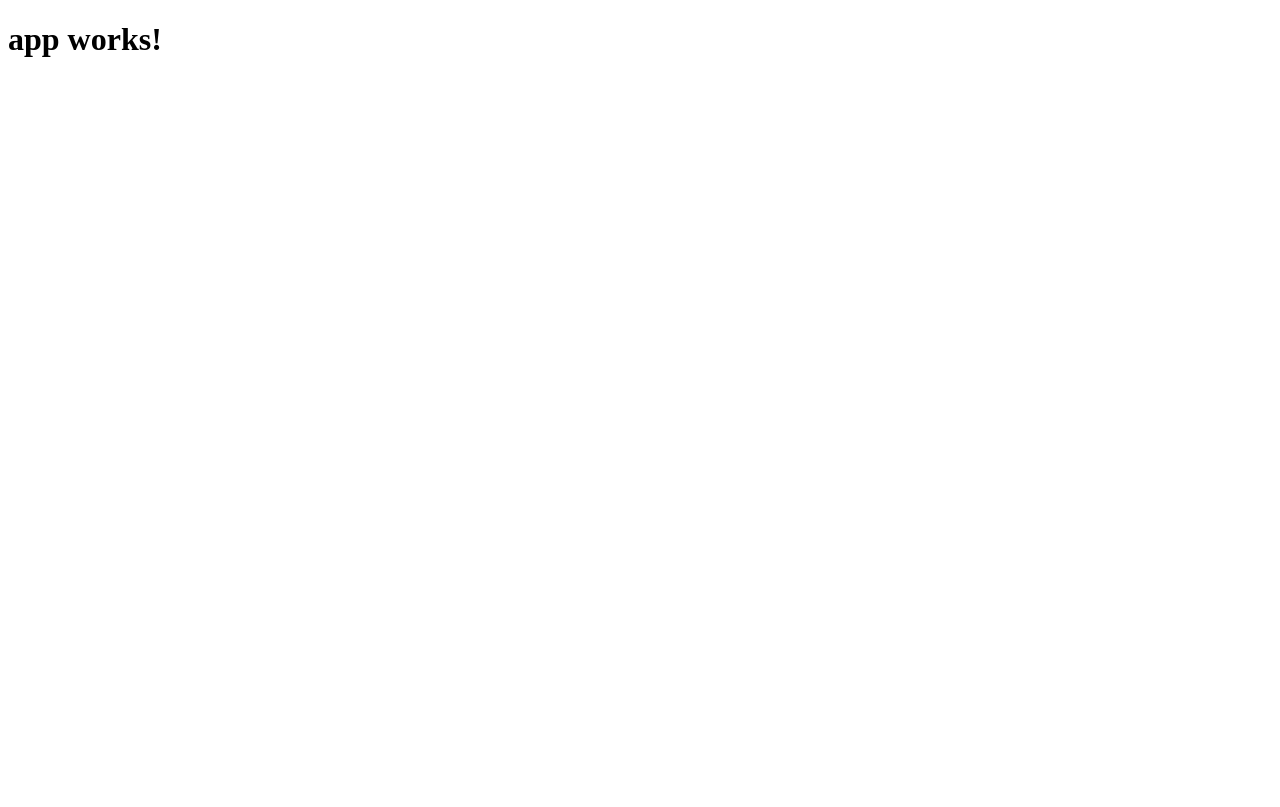
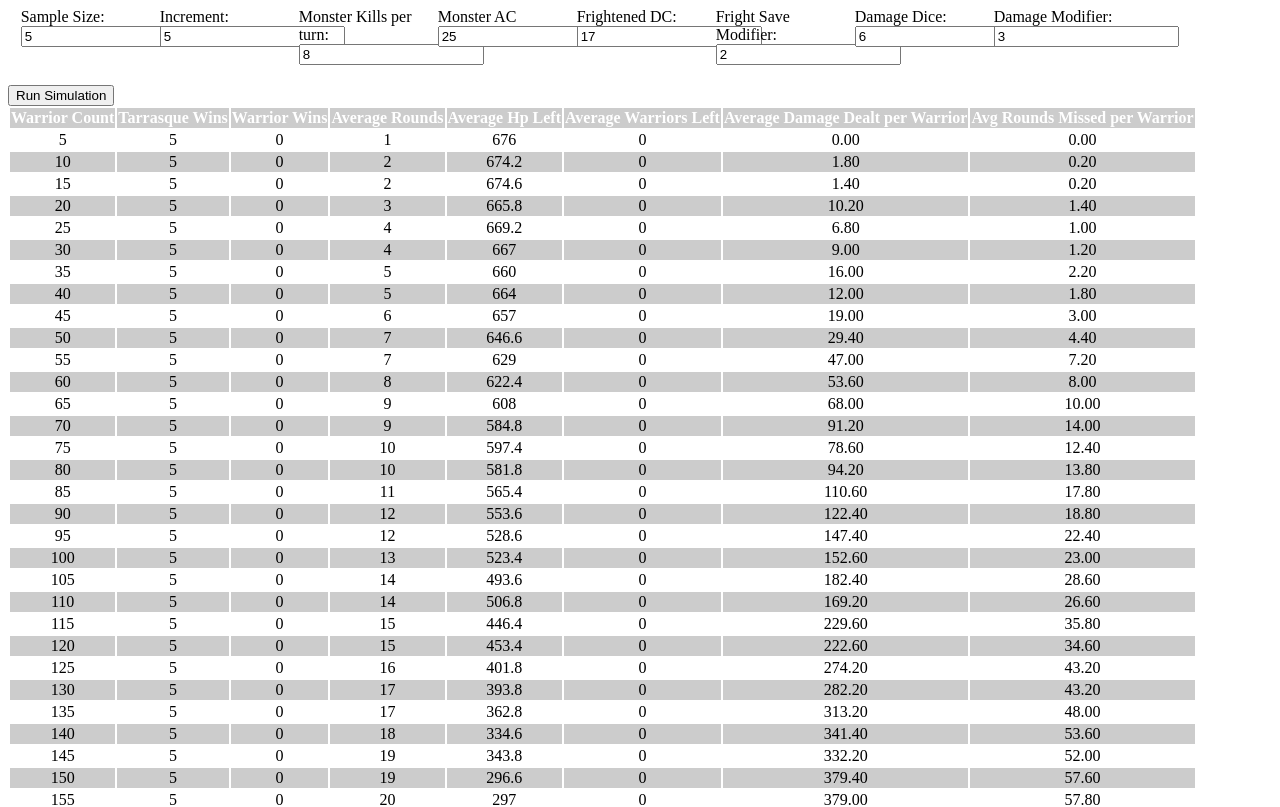
Before and after one commit to paulvmoreau/MeatGrinder, an Angular app: page / in a window 1280 px wide. Shown: the top 807 px of the page. Built offline with nearby package versions, Linux system fonts and the light colour scheme.

Commit message:
html foobar boogaloo

```diff
--- a/src/app/app.component.css
+++ b/src/app/app.component.css
@@ -0,0 +1,23 @@
+thead{
+  color: white;
+  background: #CCC
+}
+
+tr{
+  text-align: center;
+  padding: 15px;
+}
+tr:nth-child(even) {background: #CCC}
+tr:nth-child(odd) {background: #FFF}
+
+.option-container{
+  float:left;
+  width: 10%;
+  margin-left: 1%;
+  margin-bottom: 20px;
+}
+
+.button-container{
+  width: 100%;
+  float: left;
+}
--- a/src/app/app.component.html
+++ b/src/app/app.component.html
@@ -1,3 +1,103 @@
-<h1>
-  {{title}}
-</h1>
+<div class="option-container">
+  Sample Size:
+  <input type="number" name="sample"
+  [(ngModel)]="sampleSize">
+</div>
+<div class="option-container">
+  Increment:
+  <input type="number" name="increment"
+  [(ngModel)]="increment">
+</div>
+<div class="option-container">
+  Monster Kills per turn:
+  <input type="number" name="sample"
+  [(ngModel)]="monsterKillsPerTurn">
+</div>
+<div class="option-container">
+  Monster AC
+  <input type="number" name="sample"
+  [(ngModel)]="monsterAc">
+</div>
+<div class="option-container">
+  Frightened DC:
+  <input type="number" name="sample"
+  [(ngModel)]="frightenedDC">
+</div>
+<div class="option-container">
+  Fright Save Modifier:
+  <input type="number" name="increment"
+  [(ngModel)]="frightSaveModifier">
+</div>
+<div class="option-container">
+  Damage Dice:
+  <input type="number" name="increment"
+  [(ngModel)]="damageDice">
+</div>
+<div class="option-container">
+  Damage Modifier:
+  <input type="number" name="increment"
+  [(ngModel)]="damageModifier">
+</div>
+<div class="button-container">
+  <button type="button"
+    name="battle button"
+    (click)="runSim()">
+    Run Simulation
+  </button>
+</div>
+<table class="table" id="result-table">
+  <thead>
+    <th>
+     Warrior Count
+    </th>
+    <th>
+      Tarrasque Wins
+    </th>
+    <th>
+      Warrior Wins
+    </th>
+    <th>
+      Average Rounds
+    </th>
+    <th>
+      Average Hp Left
+    </th>
+    <th>
+      Average Warriors Left
+    </th>
+    <th>
+      Average Damage Dealt per Warrior
+    </th>
+    <th>
+      Avg Rounds Missed per Warrior
+    </th>
+  </thead>
+  <tbody>
+    <tr *ngFor="let result of resultsArray">
+      <td>
+        {{result.warriorsInBattle | number}}
+      </td>
+      <td>
+        {{result.monsterWins | number}}
+      </td>
+      <td>
+        {{result.warriorWins | number}}
+      </td>
+      <td>
+        {{result.avgRounds | number}}
+      </td>
+      <td>
+        {{result.avgTotalHp | number}}
+      </td>
+      <td>
+        {{result.avgWarriorsLeft | number}}
+      </td>
+      <td>
+        {{result.avgDamage| number : '1.2-2' }}
+      </td>
+      <td>
+        {{result.avgTurnsMissed | number : '1.2-2'}}
+      </td>
+    </tr>
+  </tbody>
+</table>
--- a/src/app/app.component.ts
+++ b/src/app/app.component.ts
@@ -1,10 +1,216 @@
-import { Component } from '@angular/core';
+import { Component, OnInit } from '@angular/core';
 
 @Component({
   selector: 'app-root',
   templateUrl: './app.component.html',
   styleUrls: ['./app.component.css']
 })
-export class AppComponent {
-  title = 'app works!';
+export class AppComponent implements OnInit{
+  private winner;
+  private warriorArr = [];
+  private totalHp;
+  private roundCounter;
+  private hitCounter;
+  private totalDamage;
+  private averageDamage;
+  private stats;
+  private battleResults = [];
+  private resultsArray = [];
+  private sampleSize = 5;
+  private increment = 5;
+  private monsterKillsPerTurn = 8;
+  private monsterAc = 25;
+  private frightenedDC = 17;
+  private attackModifier = 5;
+  private frightSaveModifier = 2;
+  private damageDice = 6;
+  private damageModifier = 3;
+  private warriors = this.increment;
+
+  ngOnInit() {
+    this.resetData();
+    this.runSim();
+  }
+
+  resetData = () => {
+    this.winner = 'none';
+    this.warriorArr = [];
+    this.totalHp = 676;
+    this.roundCounter = 1;
+    this.hitCounter = 0;
+    this.totalDamage = 0;
+    this.averageDamage = 0;
+    this.stats = {};
+  }
+
+  clearCache = () => {
+    this.battleResults = [];
+    this.resultsArray = [];
+    this.warriors = this.increment;
+  }
+
+  runSim = () => {
+    console.log("running sim");
+    this.clearCache();
+    while(this.warriors < 350){
+      let sample = [];
+      for(var i =0; i < this.sampleSize ; i++){
+        let stats = this.advancedBattleSim();
+        let battleResult = {
+          warriorCount: this.warriors,
+          winner: this.winner,
+          stats : stats,
+        }
+        sample.push(battleResult);
+        this.resetData();
+      }
+      this.battleResults.push(sample);
+      this.warriors += this.increment;
+      this.resetData();
+    }
+    this.processResults();
+  }
+
+  advancedBattleSim = () => {
+    let warriorsLeft = this.warriors;
+    let totalHp = this.totalHp;
+    let fighting = true;
+    let kPerTurn = this.monsterKillsPerTurn;
+    let damageRoll = this.damageDice;
+    let attackModifier = this.attackModifier;
+    let damageModifier = this.damageModifier;
+    let frightSaveModifier = this.frightSaveModifier;
+    let freightfulResistance = this.frightenedDC;
+    let ac = this.monsterAc;
+    let success = false;
+
+    this.roundCounter = 0;
+
+    for(var i =0 ; i < this.warriors ; i++){
+      let warrior = {
+        frightened: false,
+        frightImmune: false,
+        carryOverFright: 0,
+        hitCount : 0,
+        damageTotal : 0,
+        alive: true
+      }
+      this.warriorArr.push(warrior);
+    }
+
+    while(fighting){
+      this.warriorArr.forEach(function(warrior, warIndex){
+        if(warrior.alive){
+          if(!warrior.frightImmune){
+            let frightRoll = Math.ceil(Math.random() * 20) + frightSaveModifier;
+            if(frightRoll >= freightfulResistance){
+              warrior.frightened = false;
+              warrior.frightImmune = true;
+            }else{
+              warrior.frightened = true;
+              warrior.carryOverFright++;
+            }
+          }
+          if(!warrior.frightened){
+            let hitRoll = Math.ceil(Math.random() * 20) + attackModifier;
+            if (hitRoll >= ac) {
+              let damage = Math.ceil(Math.random() * damageRoll) + damageModifier;
+              totalHp -= damage;
+              warrior.damageTotal += damage;
+              warrior.hitCount++;
+            }
+          }
+        }
+      });
+      for(var i =0; i < kPerTurn; i++){
+        let index = i+(this.roundCounter*kPerTurn);
+        if(warriorsLeft > 0){
+          this.warriorArr[index].alive = false;
+          warriorsLeft--;
+        }
+      }
+
+      this.roundCounter++;
+      this.totalHp = totalHp;
+      if(warriorsLeft <= 0){
+        fighting = false;
+        this.winner = 'Tarrasque';
+      }
+      if(totalHp <= 0){
+        fighting = false;
+        this.winner = 'Warriors';
+      }
+    }
+    return this.getFinalStats();
+  }
+
+  getFinalStats = () => {
+    let stats = {
+      warriorsInBattle: this.warriors,
+      hitCounter : 0,
+      totalDamage : 0,
+      averageDamage : 0,
+      averageRoundFrightened: 0,
+      totalTurnsMissed: 0,
+      totalHp: this.totalHp,
+      warriorsLeft: 0,
+      totalRounds: this.roundCounter
+    }
+    this.warriorArr.forEach(function(warrior, warIndex){
+      stats.hitCounter += warrior.hitCount;
+      stats.totalDamage += warrior.damageTotal;
+      stats.totalTurnsMissed += warrior.carryOverFright;
+      if(warrior.alive){
+        stats.warriorsLeft++;
+      }
+    });
+    stats.averageDamage = stats.hitCounter > 0 ? stats.totalDamage / stats.hitCounter: 0;
+    stats.averageRoundFrightened = stats.totalTurnsMissed / this.warriorArr.length;
+    return stats;
+  }
+
+  processResults = () => {
+    let sampleSize = this.sampleSize;
+    let tempArray = []
+    this.battleResults.forEach(function(sample){
+      let stats = {
+        warriorsInBattle: sample[0].stats.warriorsInBattle,
+        sumHits: 0,
+        avgHits : 0,
+        avgDamage : 0,
+        sumDamage : 0,
+        avgTurnsMissed: 0,
+        sumTurnsMissed: 0,
+        avgTotalHp : 0,
+        sumTotalHp: 0,
+        avgWarriorsLeft : 0,
+        sumWarriorsLeft : 0,
+        avgRounds: 0,
+        sumRounds: 0,
+        monsterWins :0,
+        warriorWins :0
+      }
+      sample.forEach(function(result){
+        stats.sumHits += result.stats.hitCounter;
+        stats.sumDamage += result.stats.totalDamage;
+        stats.sumTurnsMissed += result.stats.totalTurnsMissed;
+        stats.sumWarriorsLeft += result.stats.warriorsLeft;
+        stats.sumRounds += result.stats.totalRounds;
+        stats.sumTotalHp += result.stats.totalHp;
+        if(result.winner == 'Warriors'){
+          stats.warriorWins++;
+        }else{
+          stats.monsterWins++;
+        }
+      });
+      stats.avgHits = stats.sumHits / sampleSize;
+      stats.avgDamage = stats.sumDamage / sampleSize;
+      stats.avgTurnsMissed = stats.sumHits / sampleSize;
+      stats.avgTotalHp = stats.sumTotalHp / sampleSize;
+      stats.avgWarriorsLeft = stats.sumWarriorsLeft / sampleSize;
+      stats.avgRounds = stats.sumRounds / sampleSize;
+      tempArray.push(stats);
+    });
+    this.resultsArray = tempArray;
+  }
 }
```
